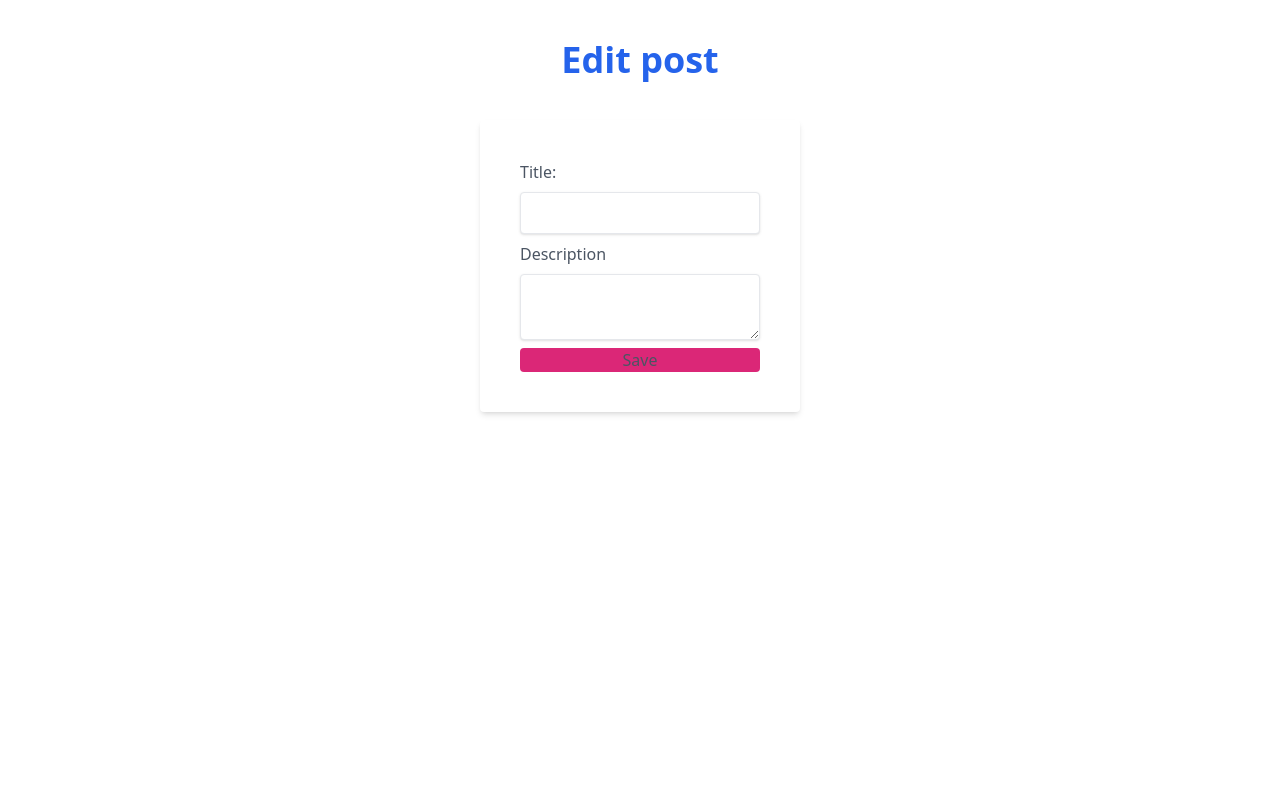
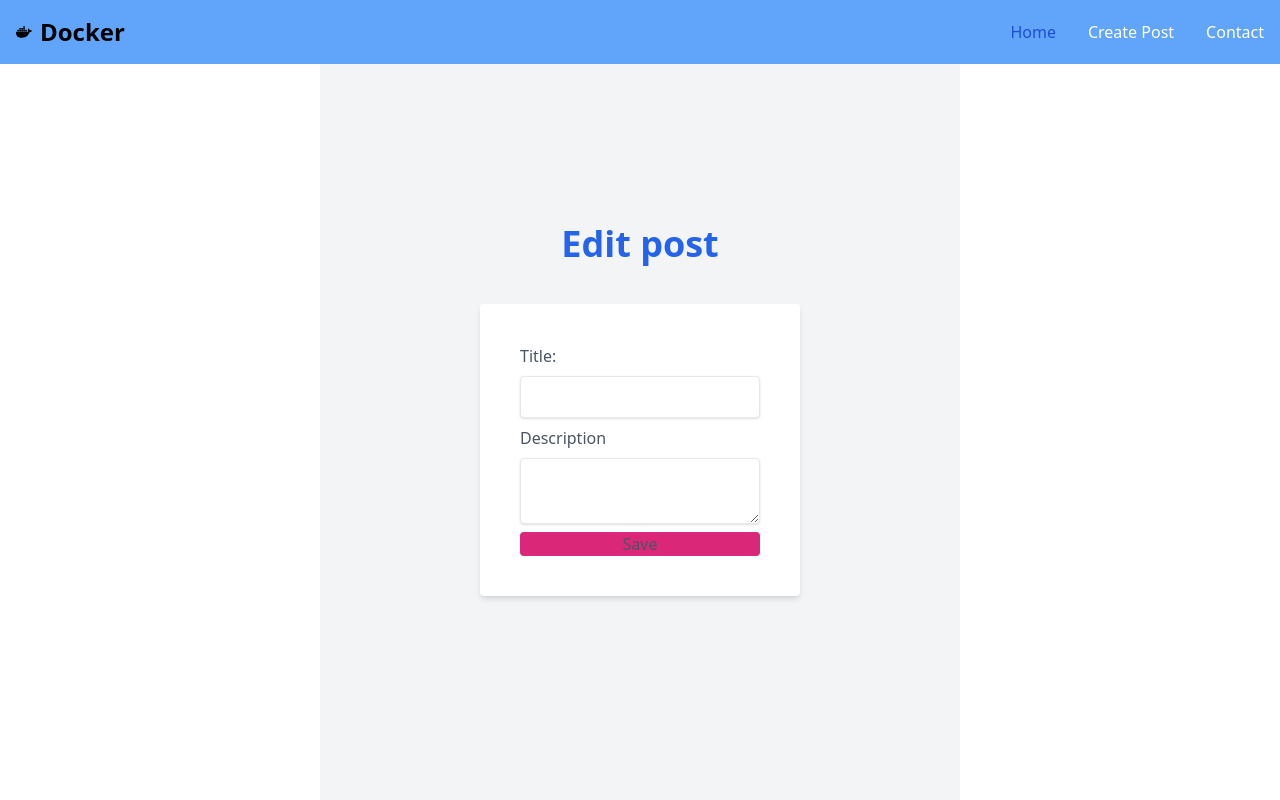
Before and after one commit to Celinesco/mysql_next_tailwind, a Next.js app: page /posts/newpost in a window 1280 px wide. Shown: the top 800 px of the page. Built offline with nearby package versions, Linux system fonts and the light colour scheme.

Commit message:
fix form post background

```diff
--- a/pages/posts/edit/[id].js
+++ b/pages/posts/edit/[id].js
@@ -1,10 +1,9 @@
-import Layout from "../../../components/Layout"
 import NewPost from "../newpost"
 
 export default function EditPost () {
     return (
-        <Layout>
+        <>
             <NewPost sectionTitle='Edit Post'/>
-        </Layout>
+        </>
     )
 }
--- a/pages/posts/newpost.js
+++ b/pages/posts/newpost.js
@@ -3,9 +3,9 @@ import { PostForm } from '../../components/PostForm'
 
 export default function NewPost ({sectionTitle = 'New Post'}) {
     return (
-        <>
+        <Layout>
           <h2 className="text-4xl my-10 text-blue-600 text-center font-bold">Edit post</h2>
             <PostForm />
-        </>
+        </Layout>
     )
 }
```
